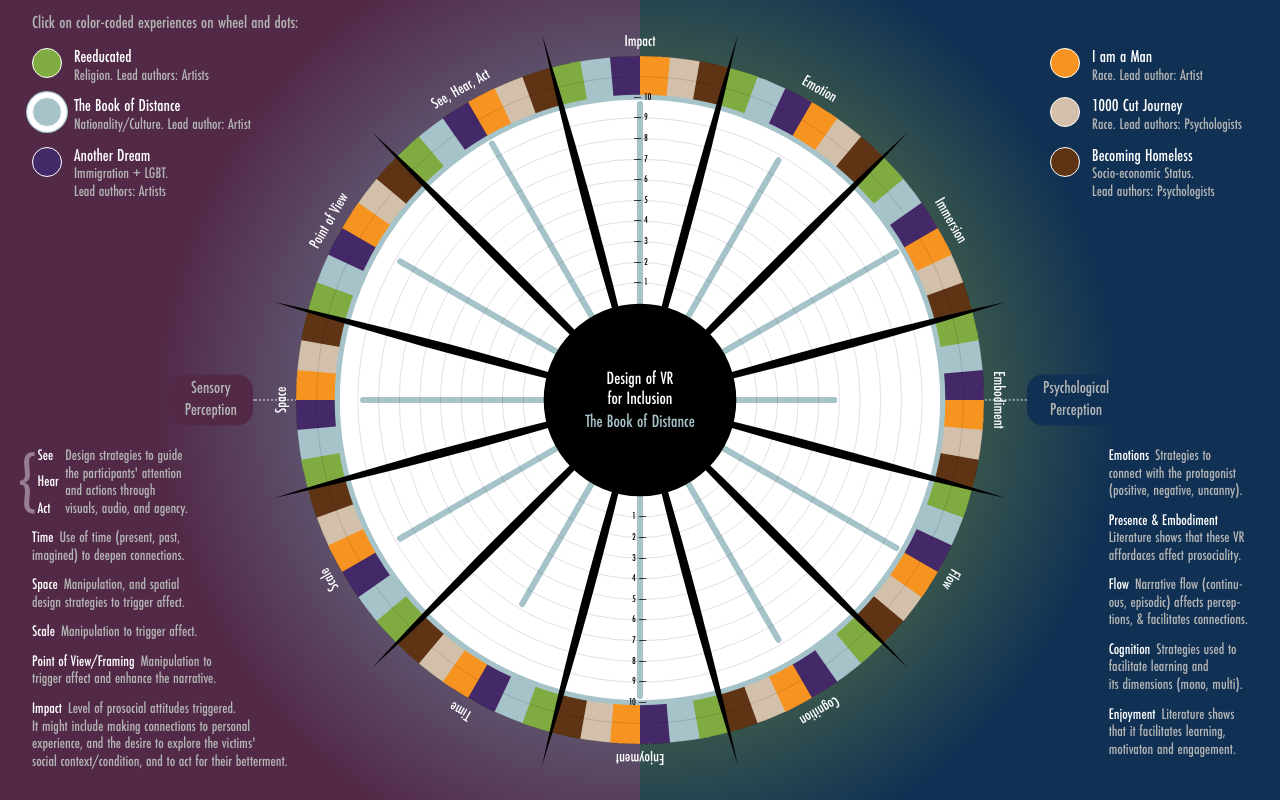
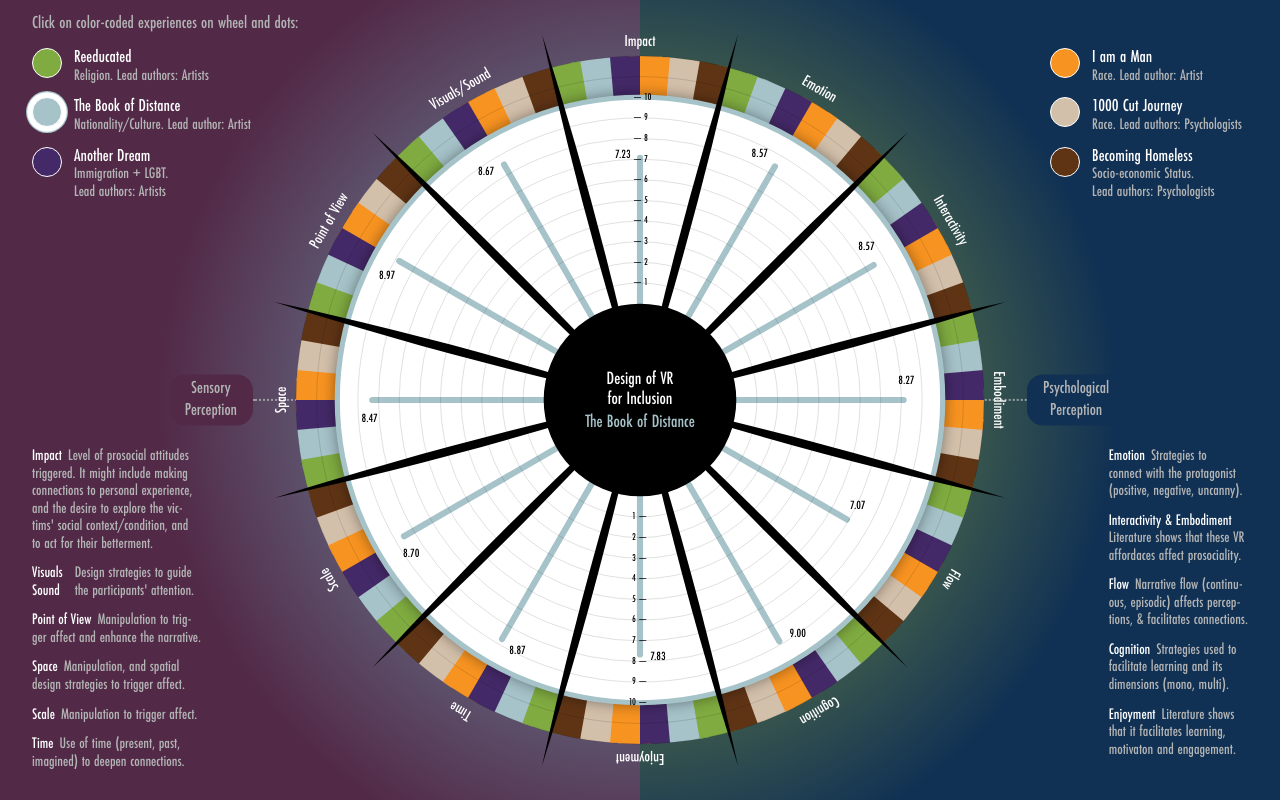
Before and after one commit to Keavon/Interactive-Wheel-Data-Viz, a website built with webpack: page public/index.html in a window 1280 px wide. Both pictures are taken after a click on the button 162 px from the left and 116 px from the top of the page. Built offline with nearby package versions, Linux system fonts and the light colour scheme.

Commit message:
Add numbers and improvements to stats view

```diff
--- a/public/index.html
+++ b/public/index.html
@@ -44,21 +44,24 @@
 		</div>
 		<div class="bottom-info-labels">
 			<div class="column left">
+				<div class="category">
+					<span>Impact</span>
+					<span>
+						Level of prosocial attitudes<br />
+						triggered. It might include making<br />
+						connections to personal experience,<br />
+						and the desire to explore the vic-<br />
+						tims' social context/condition, and<br />
+						to act for their betterment.
+					</span>
+				</div>
 				<div class="category side-by-side">
-					<svg viewBox="0 0 14 59" xmlns="http://www.w3.org/2000/svg">
-						<path
-							d="M12.9,3.9H14V0h-0.9C8,0,4,2.8,4,9.5c0,2.3,0.2,4.3,0.4,6.5c0.2,2.1,0.4,4.2,0.4,6.3c0,2.5-0.9,5.2-4.9,5.2v3.7
-							c4,0,4.9,2.9,4.9,5.3c0,2.1-0.2,4.2-0.4,6.4C4.2,45,4,47.3,4,49.5c0,7,4.2,9.5,9,9.5H14v-3.9h-1c-3.2,0-4.3-2.3-4.3-5.6
-							c0-2,0.2-3.9,0.4-5.7c0.1-1.9,0.4-3.7,0.4-5.6c0.1-5.9-1.9-7.9-5-8.8v-0.1c3.1-0.9,5-2.9,5-8.7c0-1.8-0.2-3.6-0.4-5.5
-							c-0.2-1.8-0.4-3.6-0.4-5.6C8.6,6.1,9.9,3.9,12.9,3.9z"
-						/>
-					</svg>
-					<span><span>See</span><span>Hear</span><span>Act</span></span>
-					<span>Design strategies to guide<br />the participants' attention<br />and actions through<br />visuals, audio, and agency.</span>
+					<span><span>Visuals</span><span>Sound</span></span>
+					<span>Design strategies to guide<br />the participants' attention.</span>
 				</div>
 				<div class="category">
-					<span>Time</span>
-					<span>Use of time (present, past,<br />imagined) to deepen connections.</span>
+					<span>Point of View</span>
+					<span>Manipulation to trig-<br />ger affect and enhance the narrative.</span>
 				</div>
 				<div class="category">
 					<span>Space</span>
@@ -69,25 +72,17 @@
 					<span>Manipulation to trigger affect.</span>
 				</div>
 				<div class="category">
-					<span>Point of View/Framing</span>
-					<span>Manipulation to<br />trigger affect and enhance the narrative.</span>
-				</div>
-				<div class="category">
-					<span>Impact</span>
-					<span>
-						Level of prosocial attitudes triggered.<br />It might include making connections to personal
-						<br />
-						experience, and the desire to explore the victims'<br />social context/condition, and to act for their betterment.
-					</span>
+					<span>Time</span>
+					<span>Use of time (present, past,<br />imagined) to deepen connections.</span>
 				</div>
 			</div>
 			<div class="column right">
 				<div class="category">
-					<span>Emotions</span>
+					<span>Emotion</span>
 					<span>Strategies to<br />connect with the protagonist<br />(positive, negative, uncanny).</span>
 				</div>
 				<div class="category">
-					<span>Presence & Embodiment</span>
+					<span>Interactivity & Embodiment</span>
 					<span><br />Literature shows that these VR<br />affordaces affect prosociality.</span>
 				</div>
 				<div class="category">
@@ -96,7 +91,7 @@
 				</div>
 				<div class="category">
 					<span>Cognition</span>
-					<span>Strategies used to<br />facilitate learning and<br />its dimensions (mono, multi).</span>
+					<span>Strategies used to<br />facilitate learning and its<br />dimensions (mono, multi).</span>
 				</div>
 				<div class="category">
 					<span>Enjoyment</span>
@@ -121,7 +116,12 @@
 					<circle r="28" />
 					<text dominant-baseline="middle" x="0" y="-1.1em">Design of VR</text>
 					<text dominant-baseline="middle" x="0" y="0">for Inclusion</text>
-					<text dominant-baseline="middle" x="0" y="1.21em" class="experience-name" data-experience-name></text>
+					<text dominant-baseline="middle" x="0" y="1.25em" class="experience-name" style="--color: var(--color-wheel-topic-1)" data-experience-name>Reeducated</text>
+					<text dominant-baseline="middle" x="0" y="1.25em" class="experience-name" style="--color: var(--color-wheel-topic-2)" data-experience-name>The Book of Distance</text>
+					<text dominant-baseline="middle" x="0" y="1.25em" class="experience-name" style="--color: var(--color-wheel-topic-3)" data-experience-name>Another Dream</text>
+					<text dominant-baseline="middle" x="0" y="1.25em" class="experience-name" style="--color: var(--color-wheel-topic-4)" data-experience-name>I am a Man</text>
+					<text dominant-baseline="middle" x="0" y="1.25em" class="experience-name" style="--color: var(--color-wheel-topic-5)" data-experience-name>1000 Cut Journey</text>
+					<text dominant-baseline="middle" x="0" y="1.25em" class="experience-name" style="--color: var(--color-wheel-topic-6)" data-experience-name>Becoming Homeless</text>
 				</g>
 				<g class="rings" data-rings>
 					<circle r="100" />
--- a/src/main.ts
+++ b/src/main.ts
@@ -1,8 +1,16 @@
 import "./style.scss";
 
 const TAU = Math.PI * 2;
-const CATEGORIES_LIST = ["Impact", "Emotion", "Immersion", "Embodiment", "Flow", "Cognition", "Enjoyment", "Time", "Scale", "Space", "Point of View", "See, Hear, Act"].reverse();
-const EXPERIENCES_STATS = [[10, 9, 10, 5, 10, 9, 10, 7, 9, 9, 9, 10]];
+const CATEGORIES_LIST = ["Impact", "Emotion", "Interactivity", "Embodiment", "Flow", "Cognition", "Enjoyment", "Time", "Scale", "Space", "Point of View", "Visuals/Sound"].reverse();
+const EXPERIENCES_STATS = [
+	// [0, 0, 1, 2, 3, 4, 5, 6, 7, 8, 9, 10],
+	[7.69, 7.72, 2.75, 4.83, 7.81, 8.42, 8.03, 7.61, 7.72, 8.33, 8.36, 8.17],
+	[7.23, 8.57, 8.57, 8.27, 7.07, 9.0, 7.83, 8.87, 8.7, 8.47, 8.97, 8.67, 8.57],
+	[6.82, 6.9, 5.8, 4.53, 7.17, 7.21, 7.4, 6.87, 7.6, 7.32, 7.86, 7.7],
+	[6.59, 7.35, 5.71, 6.68, 7.53, 6.62, 6.94, 7.82, 8.24, 7.29, 6.88, 6.5],
+	[7.61, 7.23, 7.03, 7.0, 8.3, 6.63, 7.03, 8.2, 7.73, 6.2, 8.13, 7.41],
+	[7.57, 8.14, 7.71, 8.29, 8.25, 6.32, 6.89, 7.97, 8.43, 8.64, 8.43, 7.71],
+] as const;
 const CATEGORIES = CATEGORIES_LIST.length;
 const TOPICS_PER_CATEGORY = 6;
 const TOTAL_TOPICS = CATEGORIES * TOPICS_PER_CATEGORY;
@@ -10,6 +18,7 @@ const CATEGORY_ANGLE = TAU / CATEGORIES;
 const CATEGORY_ANGLE_EXPANDED = (96 / 360) * TAU;
 const SLICE_ANGLE = TAU / TOTAL_TOPICS;
 const CONFLATION_FIX_ANGLE = 0.2 / TAU;
+const EXPERIENCE_VALUE_OFFSET_DEGREES = 4;
 const SLICE_RADIUS = 120; // Slightly more than 100 so clipping can keep it circular
 const ROTATION_SHIFT = (SLICE_ANGLE * TOPICS_PER_CATEGORY) / 2 + SLICE_ANGLE / 2;
 const ANIMATION_LENGTH = 1000;
@@ -73,8 +82,17 @@ function instantiateSvgElements() {
 		statLine.setAttribute("y2", "-88");
 		statLine.setAttribute("data-experience-stat", "");
 		statLine.setAttribute("transform", `rotate(${(i / CATEGORIES) * 360})`);
-		statLine.style.setProperty("--stat-value", `${EXPERIENCES_STATS[0][i]}`);
 		experienceStats.appendChild(statLine);
+	}
+
+	for (let i = 0; i < CATEGORIES; i += 1) {
+		const valueText = document.createElementNS("http://www.w3.org/2000/svg", "text");
+		valueText.setAttribute("data-experience-value", "");
+		valueText.setAttribute("text-anchor", "middle");
+		valueText.setAttribute("alignment-baseline", "middle");
+		const rotation = (i / CATEGORIES) * 360 - EXPERIENCE_VALUE_OFFSET_DEGREES;
+		valueText.setAttribute("style", `transform: rotate(${rotation}deg) translate(0, -24px) rotate(${-rotation}deg)`);
+		experienceStats.appendChild(valueText);
 	}
 
 	CATEGORIES_LIST.forEach((category) => {
@@ -262,15 +280,46 @@ function addExperienceButtonListeners() {
 
 			if (button.classList.contains("active")) {
 				openExperience = Array.from(document.querySelectorAll("[data-experience-button]")).indexOf(button);
+				if (typeof openExperience !== "number") return;
 
 				document.body.classList.add("experience-stats-open");
 				document.body.style.setProperty("--experience-color", `var(--color-wheel-topic-${openExperience + 1})`);
 
-				const experienceNameLabel = document.querySelector("[data-experience-name]");
-				const experienceTitle = document.querySelectorAll("[data-experience-button] [data-experience-title]")?.[openExperience].innerHTML;
-				if (experienceNameLabel && experienceTitle) experienceNameLabel.innerHTML = experienceTitle;
+				const experienceNameOpen = document.querySelector("[data-experience-name].open");
+				experienceNameOpen?.classList.remove("open");
+				const experienceNames = Array.from(document.querySelectorAll("[data-experience-name]"));
+				experienceNames[openExperience].classList.add("open");
+
+				const x = openExperience;
+				const experienceStats = Array.from(document.querySelectorAll("[data-experience-stat]"));
+				experienceStats.forEach((statLine, i) => {
+					if (!(statLine instanceof SVGElement)) return;
+					statLine.style.setProperty("--stat-value", `${EXPERIENCES_STATS[x][i]}`);
+				});
+
+				const experienceValue = Array.from(document.querySelectorAll("[data-experience-value]"));
+				experienceValue.forEach((valueText, i) => {
+					if (!(valueText instanceof SVGElement)) return;
+
+					const value = EXPERIENCES_STATS[x][i];
+
+					valueText.innerHTML = value.toFixed(2);
+					const rotation = (i / CATEGORIES) * 360 - EXPERIENCE_VALUE_OFFSET_DEGREES;
+					valueText.setAttribute("style", `transform: rotate(${rotation}deg) translate(0, ${-(28 + 6 * value)}px) rotate(${-rotation}deg)`);
+				});
 			} else {
 				openExperience = undefined;
+
+				const experienceNameOpen = document.querySelector("[data-experience-name].open");
+				experienceNameOpen?.classList.remove("open");
+
+				const experienceValue = Array.from(document.querySelectorAll("[data-experience-value]"));
+				experienceValue.forEach((valueText, i) => {
+					if (!(valueText instanceof SVGElement)) return;
+
+					const rotation = (i / CATEGORIES) * 360 - EXPERIENCE_VALUE_OFFSET_DEGREES;
+					valueText.setAttribute("style", `transform: rotate(${rotation}deg) translate(0, -24px) rotate(${-rotation}deg)`);
+				});
 
 				document.body.classList.remove("experience-stats-open");
 			}
--- a/src/style.scss
+++ b/src/style.scss
@@ -277,14 +277,6 @@ svg text {
 						display: block;
 					}
 				}
-
-				svg {
-					align-self: center;
-					fill: rgba(255, 255, 255, 0.4);
-					height: 5.125rem;
-					margin-left: -1rem;
-					margin-right: 0.25rem;
-				}
 			}
 		}
 
@@ -339,11 +331,11 @@ svg text {
 			}
 
 			.experience-name {
-				fill: var(--experience-color);
+				fill: var(--color);
 				opacity: 0;
 				transition: opacity 0.5s ease-in-out;
 
-				.experience-stats-open & {
+				&.open {
 					opacity: 1;
 				}
 			}
@@ -353,10 +345,12 @@ svg text {
 			fill: white;
 			stroke: var(--experience-color);
 			stroke-width: 0.125rem;
+			transition: stroke 0.5s ease-in-out;
 
 			circle {
 				r: 24;
 				transition: r 0.5s ease-in-out;
+				filter: drop-shadow(0 0 2px rgba(0, 0, 0, 0.4));
 			}
 
 			line {
@@ -367,13 +361,26 @@ svg text {
 				transition: stroke-dashoffset 0.5s ease-in-out;
 			}
 
+			text {
+				fill: black;
+				stroke: none;
+				font-size: 0.3rem;
+				opacity: 0;
+				transition: transform 0.5s ease-in-out, opacity 0.25s ease-in-out;
+			}
+
 			.experience-stats-open & {
 				circle {
 					r: 88;
 				}
 
 				line {
-					stroke-dashoffset: calc(60 - 28 - min(var(--stat-value) * 6 - 1.5, 58));
+					stroke-dashoffset: calc(60 - 28 - min(var(--stat-value) * 6 - 1, 58));
+				}
+
+				text {
+					opacity: 1;
+					transition: transform 0.5s ease-in-out, opacity 0.25s 0.25s ease-in-out;
 				}
 			}
 		}
```
